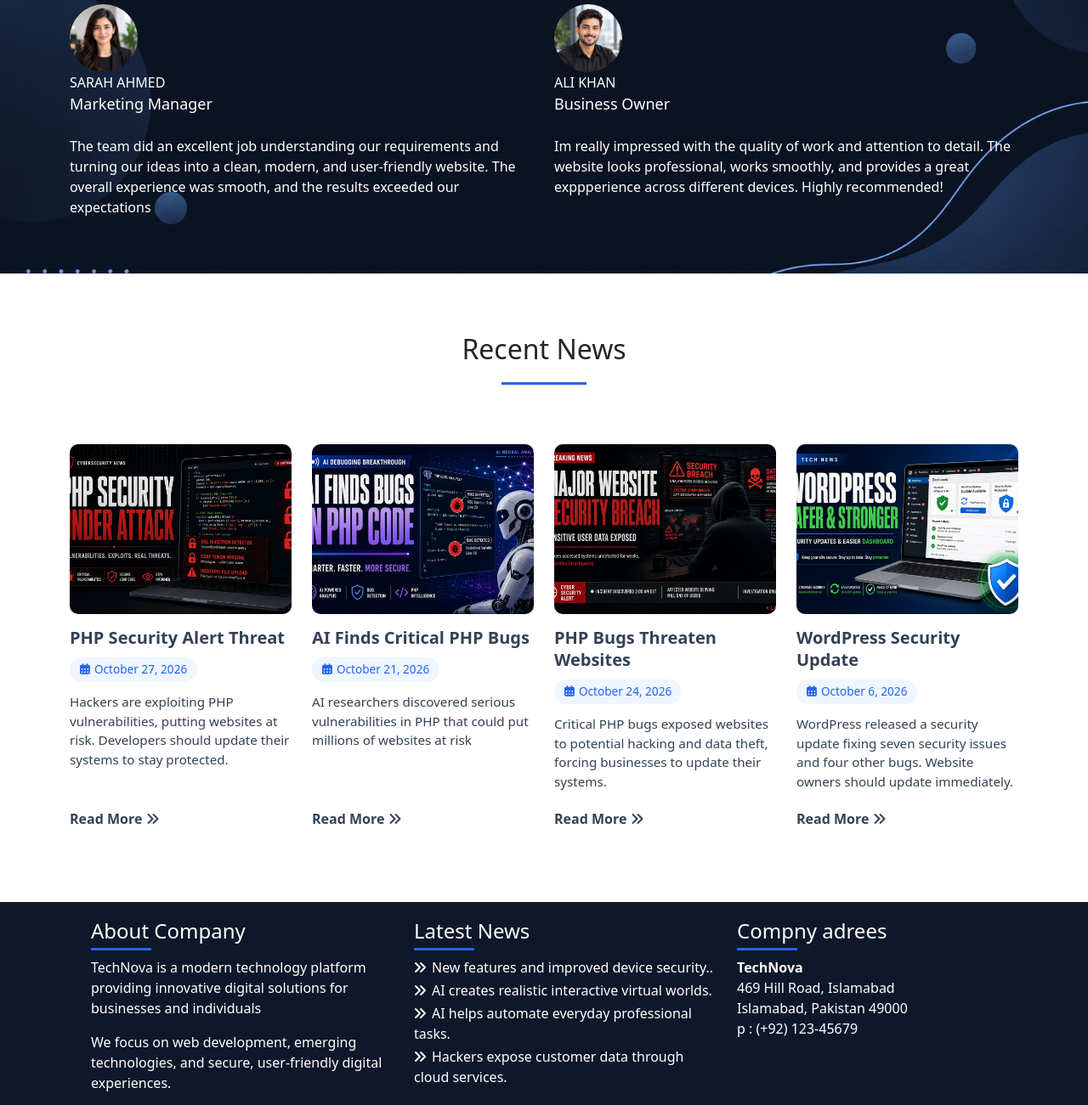
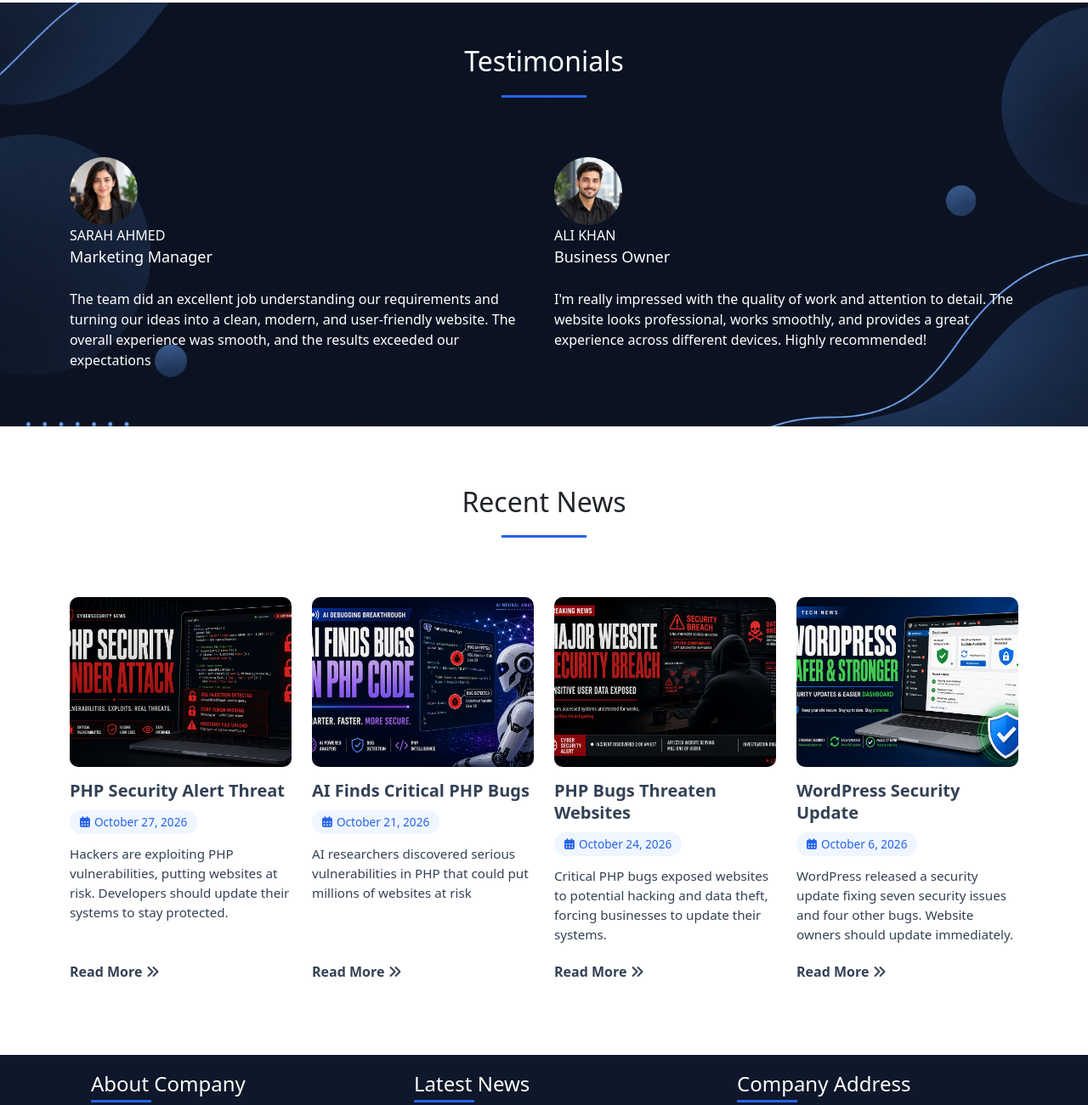
Before and after one commit to abdullahdaniyal-alt/technova-website, a plain HTML site: page index.html in a window 1280 px wide. Shown: the part 1086-2387 px from the top of the page at 85% size. Drawn offline with nearby package versions, Linux system fonts and the light colour scheme.

Commit message:
Update index.html
Fix typos and image path in TechNova website

```diff
--- a/index.html
+++ b/index.html
@@ -52,7 +52,7 @@
 
                 <!-- Right Image -->
                 <div class="col-lg-7 text-center">
-                    <img src="hero-banner.png.png" alt="Hero Illustration" class="img-fluid hero-img">
+                    <img src="hero-banner.png" alt="Hero Illustration" class="img-fluid hero-img">
                 </div>
             </div>
         </div>
@@ -126,8 +126,8 @@
                         </div>
                         <p>
                             <br>
-                            Im really impressed with the quality of work and attention to detail. The website looks
-                            professional, works smoothly, and provides a great exppperience across different devices.
+                            I'm really impressed with the quality of work and attention to detail. The website looks
+                            professional, works smoothly, and provides a great experience across different devices.
                             Highly recommended!
                         </p>
                     </div>
@@ -220,7 +220,7 @@
                     </div>
                     <div class="col-md-4">
                         <div class="footer-widget">
-                            <h4>Compny adrees</h4>
+                            <h4>Company Address</h4>
                             <address>
                                 <b>TechNova</b><br>
                                 469 Hill Road, Islamabad<br>
```
